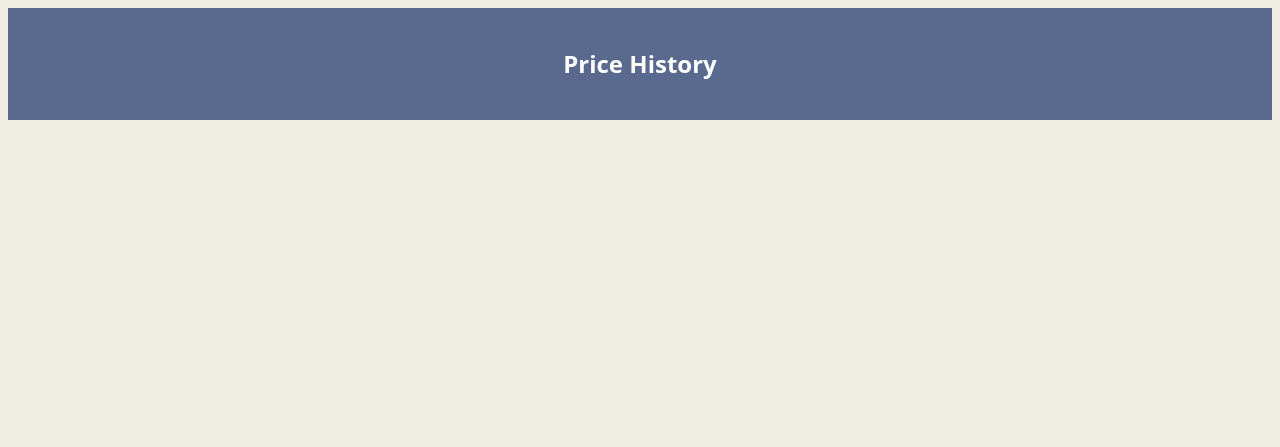
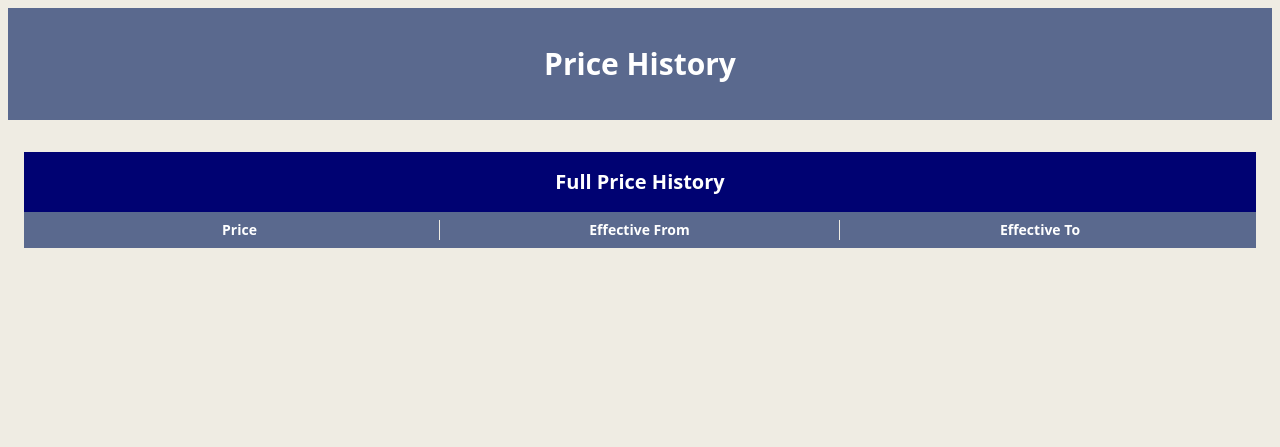
Before and after one commit to youth-of-may/CSCI41-Sure, a Django app: page /routes/1/price_history in a window 1280 px wide. Shown: the part 64-511 px from the top of the page. Run offline with Django 5.2, Linux system fonts and the light colour scheme; data that the repository does not hold is empty.

Commit message:
finished price

```diff
--- a/tirrianTrains/trainapp/templates/trainapp/admin/travel_history.html
+++ b/tirrianTrains/trainapp/templates/trainapp/admin/travel_history.html
@@ -1,7 +1,7 @@
 {% extends 'base.html' %}
 
 {% block title %}
-
+Travel History
 {% endblock %}
 
 {% block content %}
--- a/tirrianTrains/trainapp/templates/trainapp/price/price_change.html
+++ b/tirrianTrains/trainapp/templates/trainapp/price/price_change.html
@@ -6,7 +6,7 @@ Price Change
 
 {% block content %}
 <div class="bg-[#5A698E] flex h-28 items-center justify-center px-4 m-2">
-    <h1 class="text-2xl text-white font-semibold text-center">Change Route Price</h1>
+      <h1 class="text-3xl text-white font-bold text-center">Change Route Price</h1>
 </div>
 <div class="max-w-md mx-auto mt-6 bg-white shadow-md p-6 rounded-lg">
     <form method="POST">
--- a/tirrianTrains/trainapp/templates/trainapp/price/price_history.html
+++ b/tirrianTrains/trainapp/templates/trainapp/price/price_history.html
@@ -6,15 +6,32 @@ Price History
 
 {% block content %}
 <div class="bg-[#5A698E] flex h-28 items-center justify-center px-4 m-2">
-    <h1 class="text-2xl text-white font-semibold text-center">Price History</h1>
+    <h1 class="text-3xl text-white font-bold text-center">Price History</h1>
 </div>
 
-<!-- Use similar design to that shown in List of Available Trips wireframe -->
-<div>
-    <ol>
-    {% for row in routePriceHistory %}
-        <li>{{row.price}} {{row.effectiveFrom}} {{row.effectiveTo}}</li>
-    {% endfor %}
-    </ol>
+<div class="max-w-7xl mx-auto p-6 space-y-8">
+    <div>
+        <h2 class="bg-[#000272] text-white font-semibold text-center py-4 text-xl">
+            Full Price History
+        </h2>
+
+        <!-- Header Row -->
+        <div class="divide-x divide-[#EFECE3] grid grid-cols-3 bg-[#5A698E] text-white font-semibold text-center py-2 px-4 text-sm">
+            <div>Price</div>
+            <div>Effective From</div>
+            <div>Effective To</div>
+        </div>
+
+        <!-- Body  -->
+        <ul class="bg-white divide-y divide-[#EFECE3]">
+            {% for row in routePriceHistory %}
+            <li class="divide-x divide-[#EFECE3] grid grid-cols-3 items-center px-4 py-3 text-center">
+                <span>{{ row.price }}</span>
+                <span>{{ row.effectiveFrom }}</span>
+                <span>{{ row.effectiveTo }}</span>
+            </li>
+            {% endfor %}
+        </ul>
+    </div>
 </div>
 {% endblock %}
```
